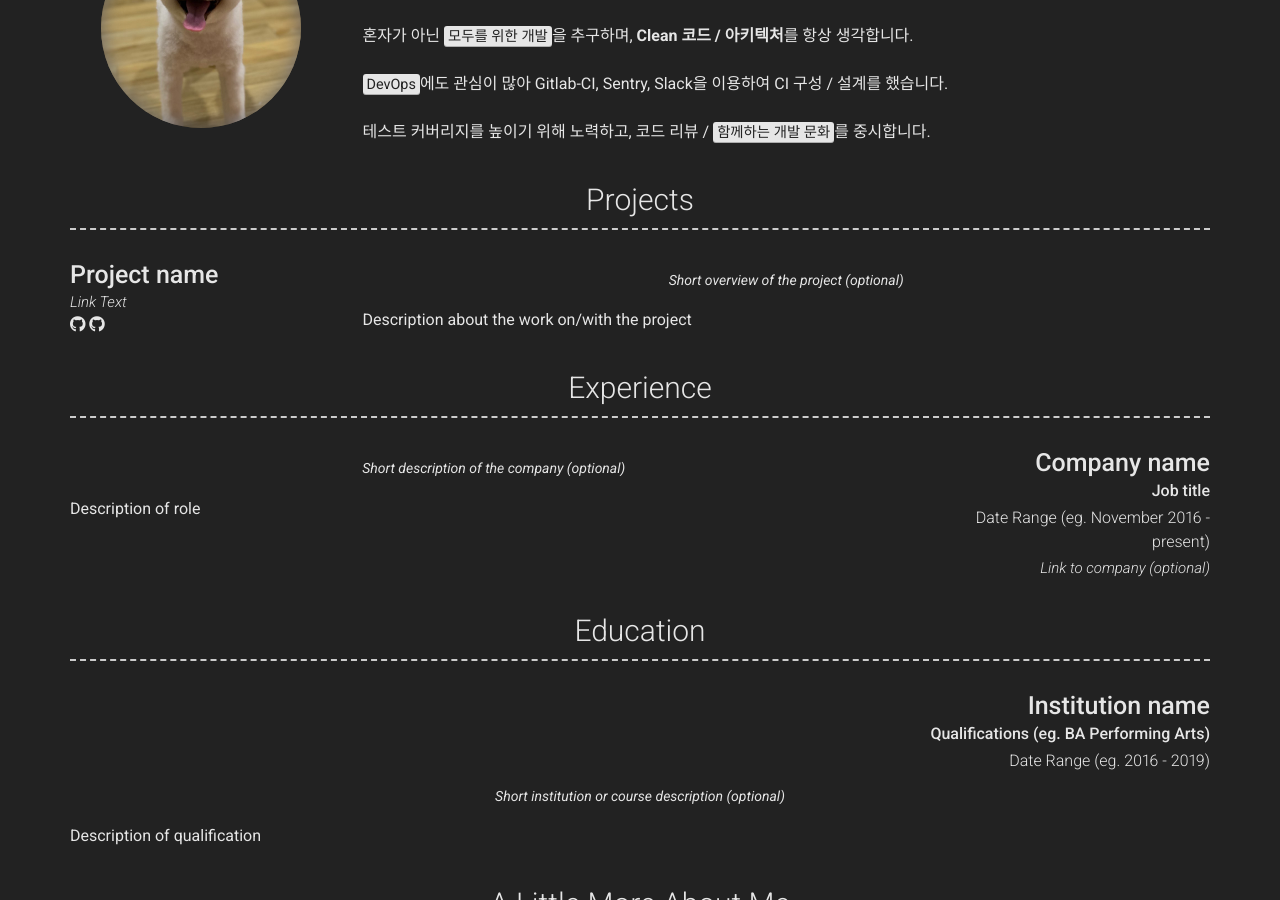
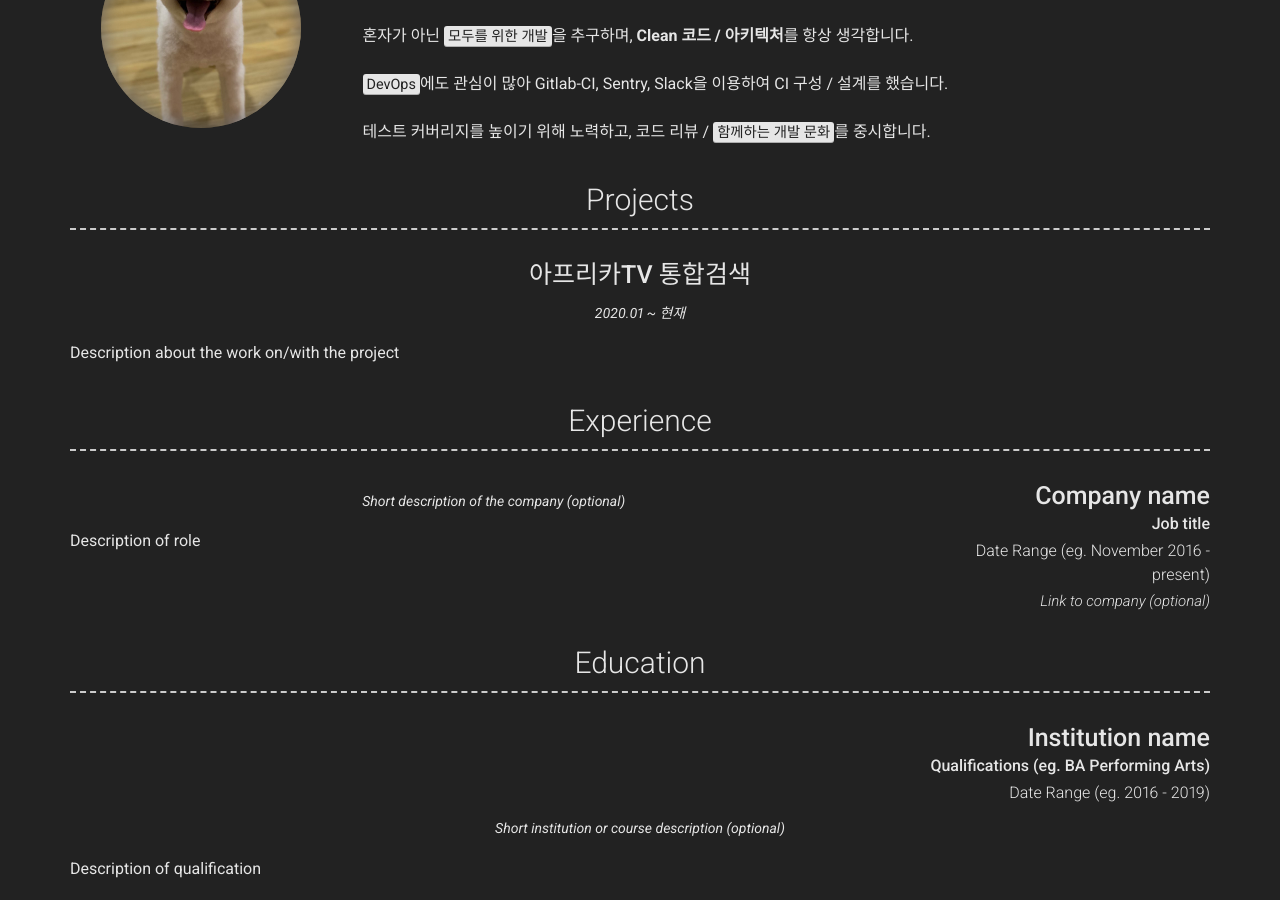
Before and after one commit to JinHyukParkk/JinHyukParkk.github.io, a Jekyll site: the page built from index.md, in a window 1280 px wide and 900 px high, scrolled down 374 px. Built offline with Jekyll 4.4.1, drawn with Linux system fonts in a browser that asks for light colours; nearby versions of some CDN libraries.

Commit message:
content layout

```diff
--- a/_config.yml
+++ b/_config.yml
@@ -52,19 +52,19 @@ content:
   - title: Projects # Title for the section
     layout: list # Type of content section (list/text)
     content:
-      - layout: left
-        title: Project name
-        link: Link to project (eg. sproogen.github.io/modern-resume-theme)(optional)
-        link_text: Link Text
-        additional_links:
-          - title:  Github page for project (eg. sproogen/modern-resume-theme)
-            icon: fab fa-github
-            url: Link to project (eg. sproogen.github.io/modern-resume-theme)(optional)
-          - title:  Github page for project (eg. sproogen/modern-resume-theme)
-            icon: fab fa-github
-            url: Link to project (eg. sproogen.github.io/modern-resume-theme)(optional)
+      - layout: top-middle
+        title: 아프리카TV 통합검색
+      #  link:
+      #  link_text:
+      #  additional_links:
+      #    - title:  Github page for project (eg. sproogen/modern-resume-theme)
+      #      icon: fab fa-github
+      #      url: Link to project (eg. sproogen.github.io/modern-resume-theme)(optional)
+      #    - title:  Github page for project (eg. sproogen/modern-resume-theme)
+      #      icon: fab fa-github
+      #      url: Link to project (eg. sproogen.github.io/modern-resume-theme)(optional)
         quote: >
-          Short overview of the project (optional)
+          2020.01 ~ 현재
         description: | # this will include new lines to allow paragraphs
           Description about the work on/with the project
   - title: Experience
```
